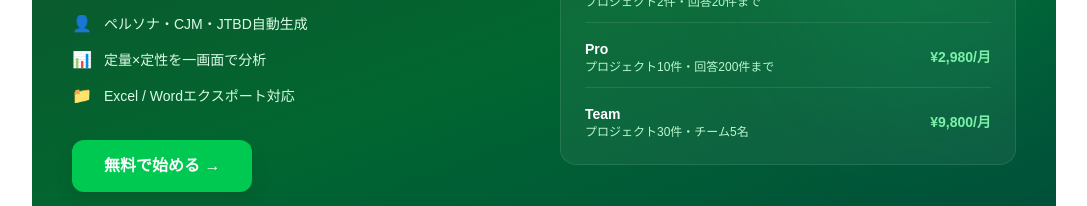
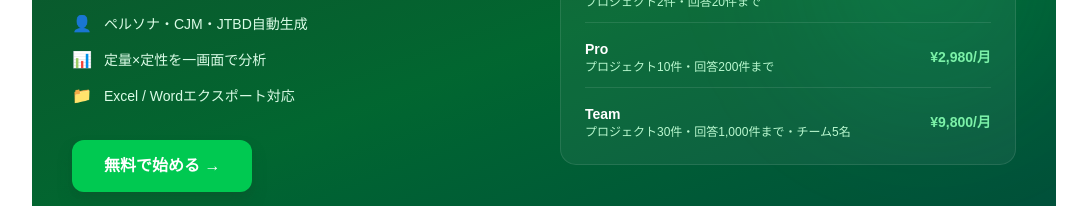
Before and after one commit to kamba-gurisan/gurisan-homepage, a Next.js app: page / in a window 1280 px wide. Shown: the part 3140-3346 px from the top of the page, without its empty margins (96-1183 px from the left). Built offline with nearby package versions, Linux system fonts and the light colour scheme.

Commit message:
fix: TeamプランのHCD Studioセクションに回答1,000件の記述を追加
plans.tsの実装値（max_sessions: 1000）と表示内容を一致させる。

Co-Authored-By: Claude Sonnet 4.6 <noreply@anthropic.com>

```diff
--- a/app/page.tsx
+++ b/app/page.tsx
@@ -229,7 +229,7 @@ export default function Home() {
                 {[
                   { name: 'Free', price: '¥0', desc: 'プロジェクト2件・回答20件まで' },
                   { name: 'Pro', price: '¥2,980/月', desc: 'プロジェクト10件・回答200件まで' },
-                  { name: 'Team', price: '¥9,800/月', desc: 'プロジェクト30件・チーム5名' },
+                  { name: 'Team', price: '¥9,800/月', desc: 'プロジェクト30件・回答1,000件まで・チーム5名' },
                 ].map((plan) => (
                   <div key={plan.name} className="flex items-center justify-between border-b border-white/10 pb-3 last:border-0 last:pb-0">
                     <div>
```
